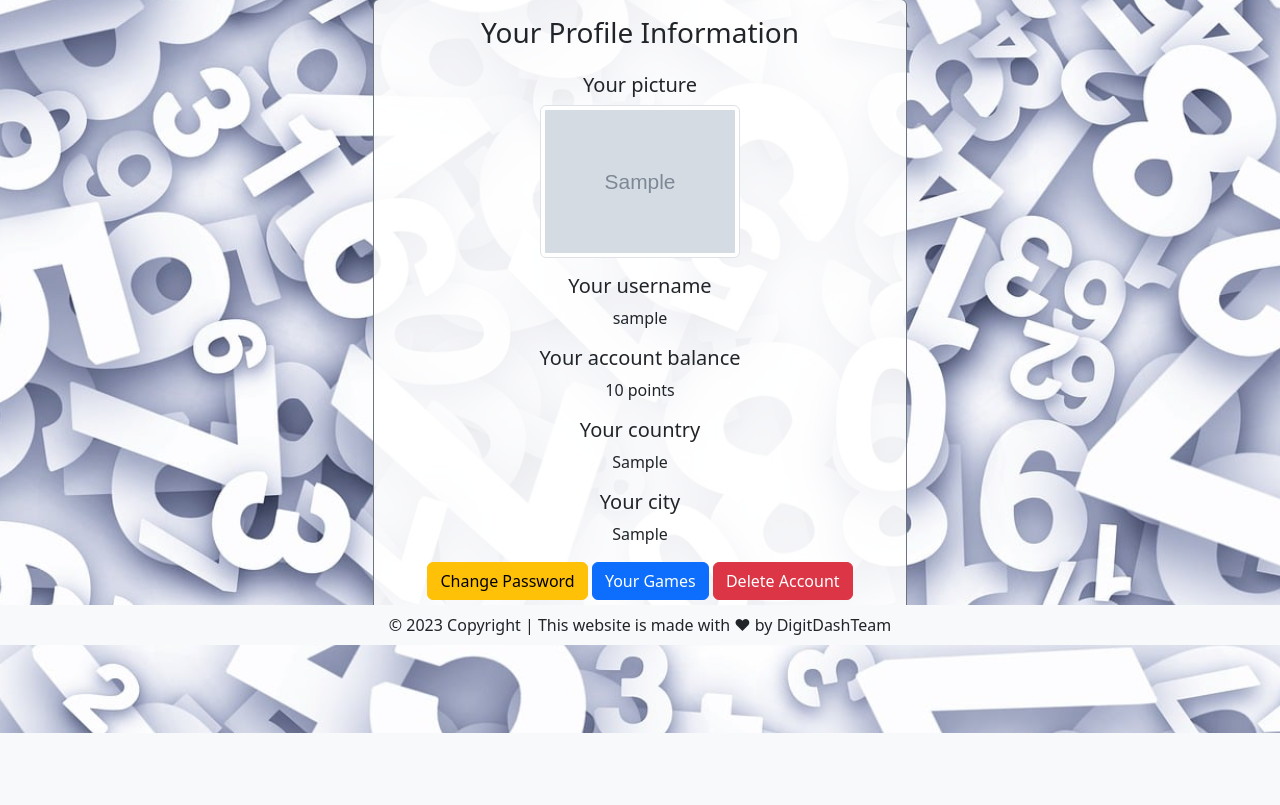
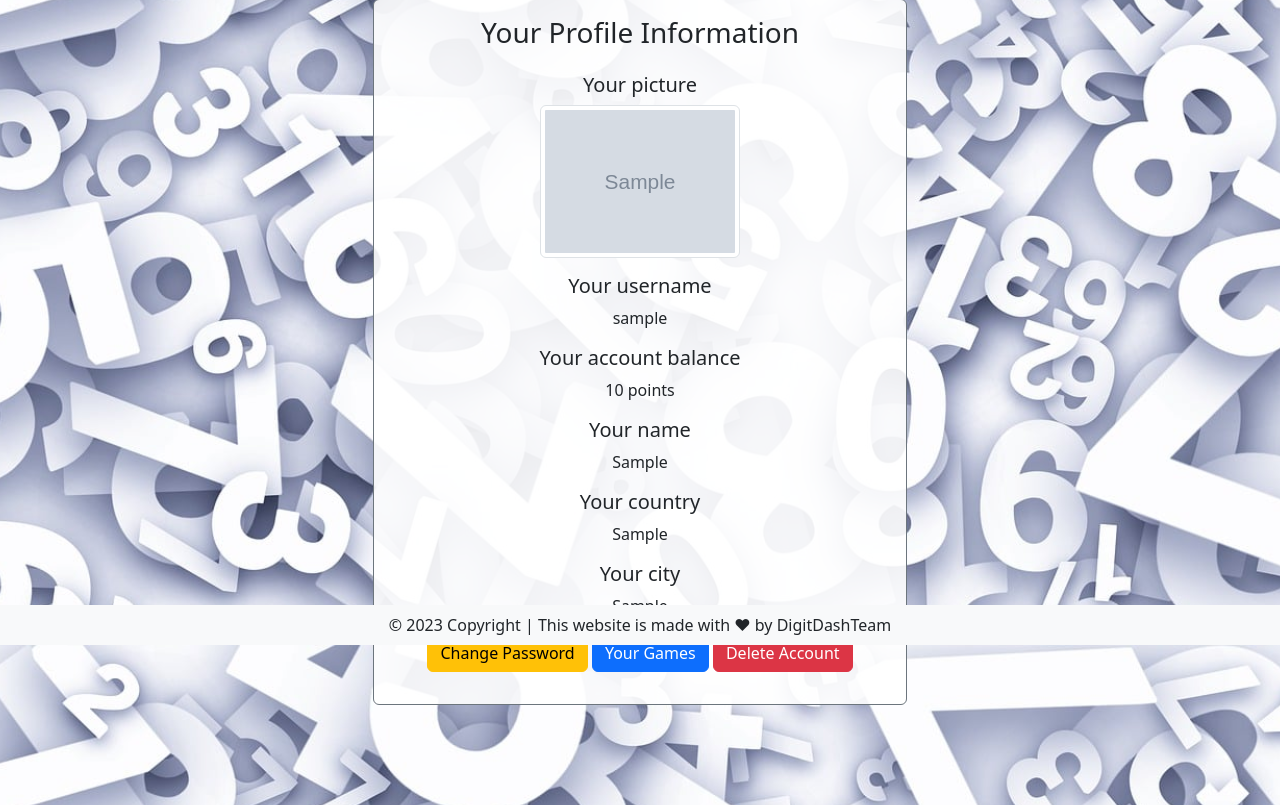
Before and after one commit to Kowal1996/Digit_Dash, a Django app: page /profileInformation/ in a window 1280 px wide. Shown: the part 155-960 px from the top of the page. Before the commit the page ends 888 px from the top, so only its background shows below. Run offline with Django 4.2, Linux system fonts and the light colour scheme; a user stored in the database is signed in; tables that the repository leaves empty hold one stand-in row (values such as "Sample post"); grey boxes marked "Sample" are stand-in pictures.

Commit message:
modyfied profileinfo layout

```diff
--- a/accounts/templates/profileInformation.html
+++ b/accounts/templates/profileInformation.html
@@ -25,6 +25,10 @@
                         <p>{{ profile_info.account_balance }} point{{profile_info.account_balance|pluralize}}</p>
                     </div>
                     <div class="mb-3 text-center">
+                        <h5>Your name</h5>
+                        <p>{{ profile_info.owner.first_name }}</p>
+                    </div>
+                    <div class="mb-3 text-center">
                         <h5>Your country</h5>
                         <p>{{ profile_info.country }}</p>
                     </div>
--- a/accounts/views.py
+++ b/accounts/views.py
@@ -151,7 +151,6 @@ def logoutUser(request):
 @login_required
 def profileInformation(request):
     profile_info = get_object_or_404(Profile, owner=request.user)
-    # user_info = get_object_or_404(User, user=request.user)
     return render(request, 'profileInformation.html', {'profile_info': profile_info})
 
 @login_required
```
